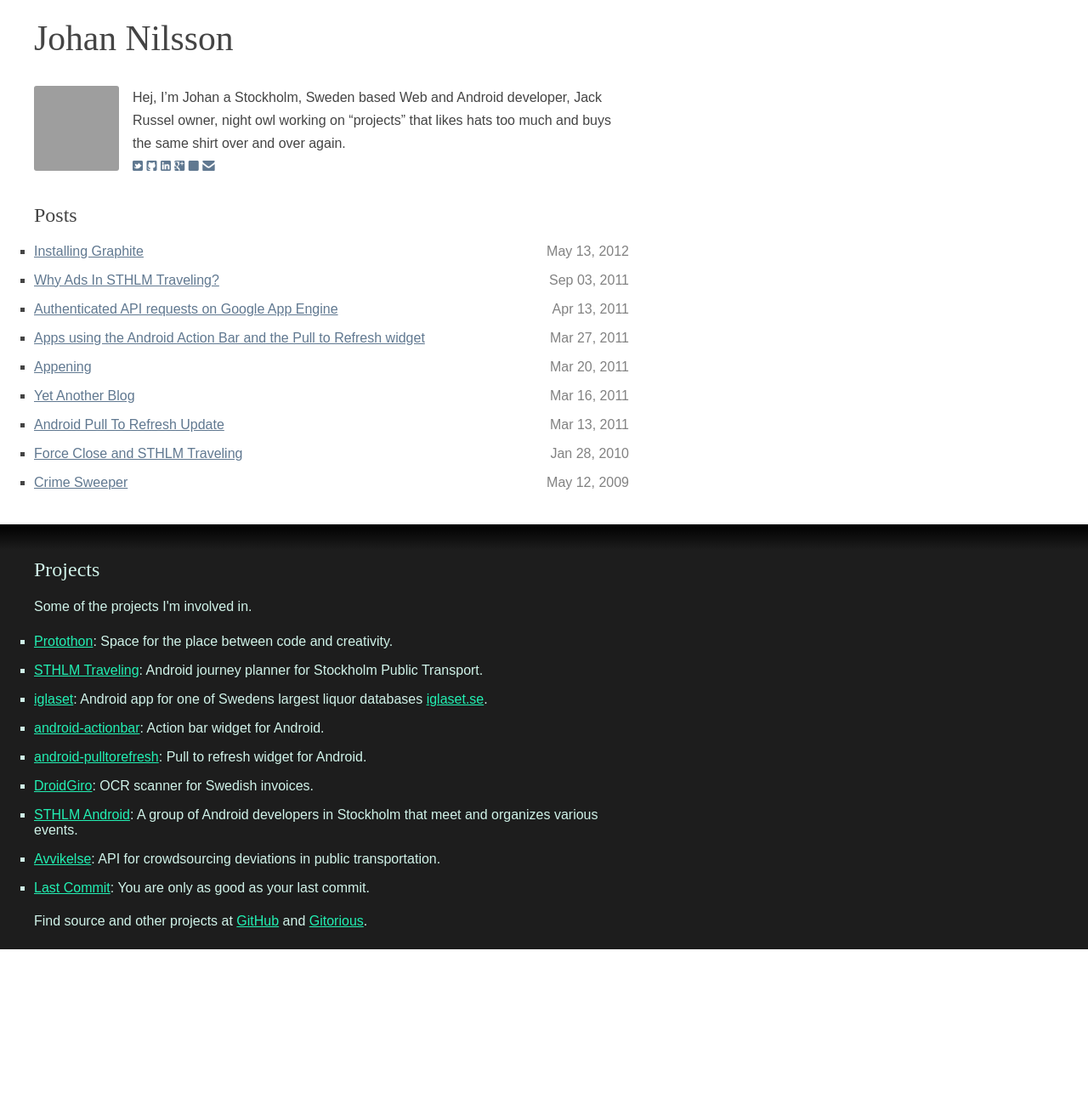
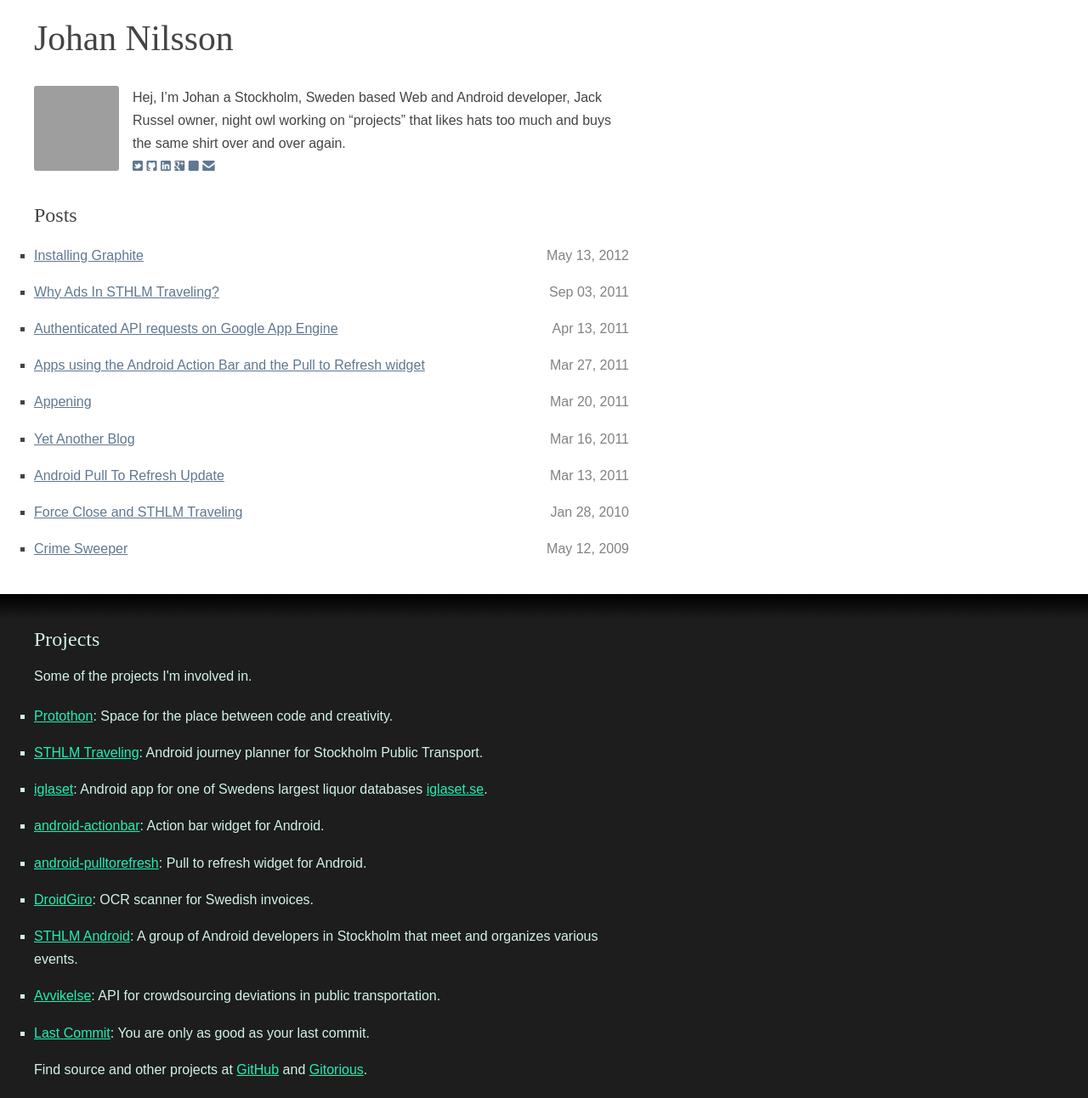
Before and after one commit to johannilsson/johannilsson.github.com, a Jekyll site: the page built from index.html, in a window 1280 px wide. Shown: the whole page at 85% size. Built offline with Jekyll 4.4.1, drawn with Linux system fonts in a browser that asks for light colours; some web fonts are replaced; comment, search, counter and statistics services are not loaded; before the commit the page ends 1117 px from its top, so only the background shows below that; grey boxes are pictures that could not be loaded.

Commit message:
Add line height to lists.

```diff
--- a/css/style.css
+++ b/css/style.css
@@ -222,7 +222,11 @@
 }
 
 ul {
-    margin-top: 1.2em;
+  margin-top: 1.2em;
+  list-style-type: square;
+}
+ul li {
+  line-height: 1.7em;
 }
 
 img {
```
